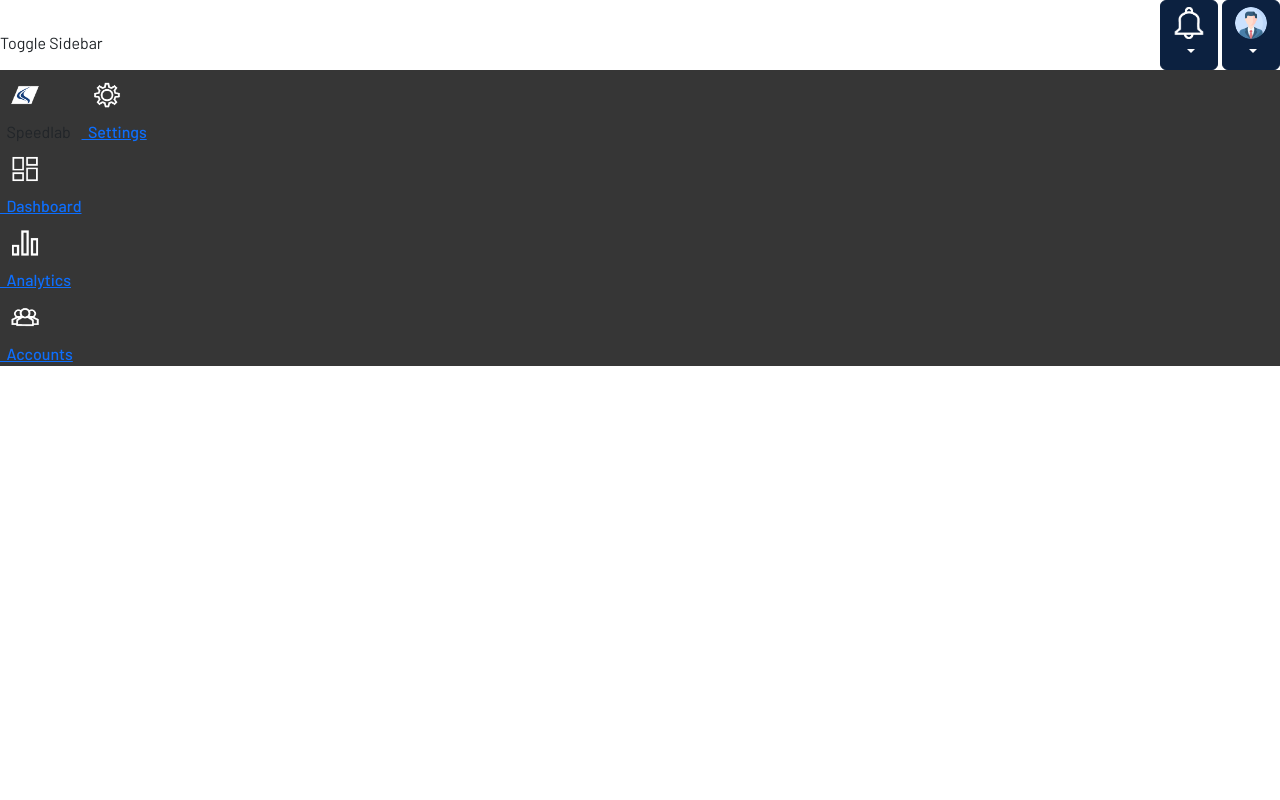
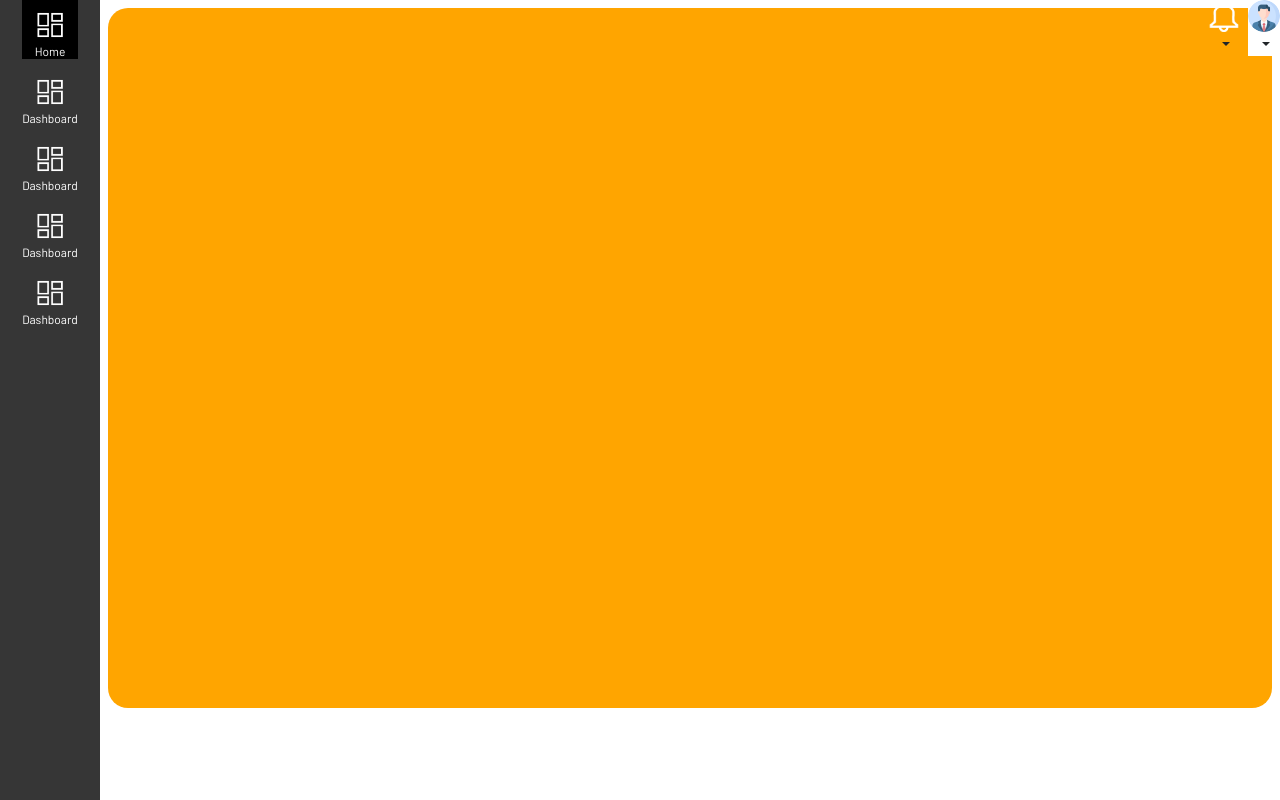
Before and after one commit to jersonreyes/FacMaSys, a Django app: page / in a window 1280 px wide. Run offline with Django 4.2, Linux system fonts and the light colour scheme; a user stored in the database is signed in; data comes from the database, SQL or seed files in the repository; both versions use the stored data as it was after the commit; style sheets or scripts are compiled from the project's sources; parts of the project's set-up code (start-up, migrations or seed data) failed here and were passed over; some libraries are stand-ins or nearby versions.

Commit message:
update: home

```diff
--- a/facmasys/views.py
+++ b/facmasys/views.py
@@ -3,4 +3,4 @@
 
 # Create your views here.
 def index(request):
-    return render(request, 'home/index.html')
+    return render(request, 'home/index.html', {'state':'home'})
--- a/tailwind_theme/static/css/dist/styles.css
+++ b/tailwind_theme/static/css/dist/styles.css
@@ -825,6 +825,10 @@
   position: sticky !important;
 }
 
+.right-0 {
+  right: 0px;
+}
+
 .float-right {
   float: right;
 }
@@ -993,6 +997,22 @@
   margin-right: 0.75rem;
 }
 
+.mt-\[-2px\] {
+  margin-top: -2px;
+}
+
+.mt-\[-5px\] {
+  margin-top: -5px;
+}
+
+.mt-\[-10px\] {
+  margin-top: -10px;
+}
+
+.mt-\[-7px\] {
+  margin-top: -7px;
+}
+
 .block {
   display: block;
 }
@@ -1021,6 +1041,10 @@
   display: table-cell;
 }
 
+.grid {
+  display: grid;
+}
+
 .contents {
   display: contents;
 }
@@ -1037,12 +1061,76 @@
   height: 100vh;
 }
 
+.h-full {
+  height: 100%;
+}
+
+.h-\[100vh\] {
+  height: 100vh;
+}
+
+.h-\[200px\] {
+  height: 200px;
+}
+
+.h-\[500px\] {
+  height: 500px;
+}
+
+.h-\[700px\] {
+  height: 700px;
+}
+
+.w-\[full\] {
+  width: full;
+}
+
+.w-full {
+  width: 100%;
+}
+
+.w-\[90vw\] {
+  width: 90vw;
+}
+
 .resize {
   resize: both;
 }
 
+.grid-flow-row {
+  grid-auto-flow: row;
+}
+
+.grid-flow-col {
+  grid-auto-flow: column;
+}
+
+.grid-cols-\[10fr_90fr\] {
+  grid-template-columns: 10fr 90fr;
+}
+
+.grid-cols-\[5fr_95fr\] {
+  grid-template-columns: 5fr 95fr;
+}
+
+.grid-cols-\[50px_90fr\] {
+  grid-template-columns: 50px 90fr;
+}
+
+.grid-cols-\[100px_90fr\] {
+  grid-template-columns: 100px 90fr;
+}
+
 .flex-row {
   flex-direction: row;
+}
+
+.flex-col {
+  flex-direction: column;
+}
+
+.place-items-center {
+  place-items: center;
 }
 
 .items-center {
@@ -1053,6 +1141,14 @@
   justify-content: center;
 }
 
+.gap-5 {
+  gap: 1.25rem;
+}
+
+.gap-2 {
+  gap: 0.5rem;
+}
+
 .truncate {
   overflow: hidden;
   text-overflow: ellipsis;
@@ -1061,6 +1157,18 @@
 
 .rounded {
   border-radius: 0.25rem;
+}
+
+.rounded-lg {
+  border-radius: 0.5rem;
+}
+
+.rounded-\[40px\] {
+  border-radius: 40px;
+}
+
+.rounded-\[20px\] {
+  border-radius: 20px;
 }
 
 .border {
@@ -1080,6 +1188,16 @@
 .bg-\[\#363636\] {
   --tw-bg-opacity: 1;
   background-color: rgb(54 54 54 / var(--tw-bg-opacity));
+}
+
+.bg-black {
+  --tw-bg-opacity: 1;
+  background-color: rgb(0 0 0 / var(--tw-bg-opacity));
+}
+
+.bg-\[orange\] {
+  --tw-bg-opacity: 1;
+  background-color: rgb(255 165 0 / var(--tw-bg-opacity));
 }
 
 .p-5 {
@@ -1178,6 +1296,11 @@
   line-height: 1;
 }
 
+.text-xs {
+  font-size: 0.75rem;
+  line-height: 1rem;
+}
+
 .uppercase {
   text-transform: uppercase;
 }
@@ -1202,6 +1325,10 @@
 .text-black {
   --tw-text-opacity: 1;
   color: rgb(0 0 0 / var(--tw-text-opacity));
+}
+
+.no-underline {
+  text-decoration-line: none;
 }
 
 .shadow {
--- a/templates/home/index.html
+++ b/templates/home/index.html
@@ -3,5 +3,9 @@
 {% block headers %} DASHBOARD {% endblock %}
 
 {% block content %}
+    <div >
+        <div class="bg-[orange] w-full rounded-[20px] h-[700px]">
 
+        </div>
+    </div>
 {% endblock %}
--- a/templates/partials/base.html
+++ b/templates/partials/base.html
@@ -37,23 +37,9 @@
     </head>
 
     <body id="body-pd" hx-headers='{"X-CSRFToken": "{{ csrf_token }}"}'>
-        {% if user.is_authenticated %}
-        <div>
-            <header class="header d-flex justify-content-between" id="header">
-
-                <!-- TITLE AND TOGGLE SIDEBAR BUTTON -->
-                <div class="header_toggle">
-                    <span class="tooltips_right">
-                    <img class="mb-1" style="width: 25px; height:25px;" src="{% static 'images/icon_navmenu.png' %}" id="header-toggle" alt="Logo">
-                    <span class="tooltiptext_right"> Toggle Sidebar </span>
-                    </span>
-                    <span class="h5 text-white ml-3">{% block headers %} TITLE {% endblock %}</span>
-                </div>
-
-                <div class="d-flex flex-row">
-                    <!-- NOTIFICATION ICON -->
-                    <div class="dropdown pr-1">
-                        <button class="btn btn-primary dropdown-toggle " type="button" data-toggle="dropdown" aria-haspopup="true" aria-expanded="false">
+        <div class="fixed right-0 grid grid-flow-col gap-2">
+            <div class="">
+                <button class=" dropdown-toggle " type="button" data-toggle="dropdown" aria-haspopup="true" aria-expanded="false">
                     <img src="{% static '/images/icon_notification.png' %}" style="width: 32px; height: 32px;" alt="Notif Icon">
                 </button>
 
@@ -93,8 +79,8 @@
             </div>
 
             <!-- PROFILE ICON -->
-                    <div class="dropdown">
-                        <button class="btn btn-primary dropdown-toggle " type="button" data-toggle="dropdown" aria-haspopup="true" aria-expanded="false">
+            <div class="">
+                <button class="bg-white dropdown-toggle " type="button" data-toggle="dropdown" aria-haspopup="true" aria-expanded="false">
                     <img src="{{ user.profile.image.url }}" class="rounded-circle" style="width: 32px; height: 32px;" alt="Staff Icon">
                 </button>
 
@@ -125,8 +111,8 @@
                 <!--<a href="{% url 'user-profile' %}" class="btn btn-primary"></a>-->
             </div>
         </div>
-                {% endif %}
-            </header>
+        <div class="grid grid-cols-[100px_90fr]">
+            <div>
                 {% include 'partials/sidebar.html' %}
             </div>
 
@@ -152,7 +138,12 @@
                 </div>
                 </div>
             </div>
+            <div class="p-2">
+                {% block content %}
 
+                {% endblock %}
+            </div>
+        </div>
         <!-- jQuery and Bootstrap (includes Popper) -->
         <script src="https://cdn.jsdelivr.net/npm/jquery@3.5.1/dist/jquery.slim.min.js"
         integrity="sha384-DfXdz2htPH0lsSSs5nCTpuj/zy4C+OGpamoFVy38MVBnE+IbbVYUew+OrCXaRkfj"
@@ -164,10 +155,5 @@
 
         <script src="{% static 'js/sidebar.js' %}"></script>
 
-        {% block content %}
-
-        {% endblock %}
-
-
     </body>
 </html>
--- a/templates/partials/sidebar.html
+++ b/templates/partials/sidebar.html
@@ -1,48 +1,33 @@
 {% load static %}
 {% if user.is_authenticated %}
 <!--  SIDE BAR -->
-<div class="bg-[#363636]">
-    <nav class="nav" id="navbar-settings">
-      <div>
-        <div class="nav_logo" id="text_link">
-          <img style="width:50px; height:50px;" src="{% static 'images/icon_logo.png' %}" alt="Speedlab">
-          <span class="nav_logo-name">&nbsp;&nbsp;Speedlab</span>
-        </div>
-
-          <div class="nav_list">
-            <a href="{% url 'dashboard-index' %}" class="nav_link sidebar-hovered {% if state == 'dashboard' %}sidebar-active{% endif %}" id="text_link">
+<div class="bg-[#363636] h-[100vh]">
+    <nav class="">
+      <div class="">
+        <div class="grid grid-flow-row gap-2 justify-center">
+            <a href="{% url 'index' %}" class="text-white no-underline grid items-center place-items-center justify-center {% if state == 'home' %}bg-black{% endif %}" id="text_link">
                 <img style="width:50px; height:50px;" src="{% static 'images/icon_dashboard.png' %}" id="tooltip_img" alt="Dashboard">
-                <span class="nav_name side_name" style="font-weight:500;">&nbsp;&nbsp;Dashboard</span>
+                <span class="mt-[-7px] text-xs">Home</span>
             </a>
 
-            <a href="{% url 'analytics' %}" class="nav_link sidebar-hovered {% if state == 'analytics' %}sidebar-active{% endif %}" id="text_link">
-                <img style="width:50px; height:50px;" src="{% static 'images/icon_sales_reports.png' %}" alt="Sales Report">
-                <span class="nav_name" style="font-weight:500;">&nbsp;&nbsp;Analytics</span>
+            <a href="{% url 'dashboard-index' %}" class="text-white no-underline grid items-center place-items-center justify-center {% if state == 'dashboard' %}bg-black{% endif %}" id="text_link">
+                <img style="width:50px; height:50px;" src="{% static 'images/icon_dashboard.png' %}" id="tooltip_img" alt="Dashboard">
+                <span class="mt-[-7px] text-xs">Dashboard</span>
             </a>
-            {% if request.user.is_superuser  %}
-                <a href="{% url 'dashboard-staff' %}" class="nav_link sidebar-hovered {% if state == 'accounts' %}sidebar-active{% endif %}" id="text_link">
-                    <img style="width:50px; height:50px;" src="{% static 'images/icon_staff.png' %}" alt="Accounts">
-                    <span class="nav_name" style="font-weight:500;">&nbsp;&nbsp;Accounts</span>
-                </a>
-            {% elif request.user.is_authenticated %}
-                <a href="{% url 'dashboard-customer' %}" class="nav_link sidebar-hovered {% if state == 'accounts' %}sidebar-active{% endif %}" id="text_link">
-                    <img style="width:50px; height:50px;" src="{% static 'images/icon_staff.png' %}" alt="Accounts">
-                    <span class="nav_name" style="font-weight:500;">&nbsp;&nbsp;Accounts</span>
-                </a>
-            {% endif %}
-          </div>
+            <a href="{% url 'dashboard-index' %}" class="text-white no-underline grid items-center place-items-center justify-center {% if state == 'dashboard' %}bg-black{% endif %}" id="text_link">
+                <img style="width:50px; height:50px;" src="{% static 'images/icon_dashboard.png' %}" id="tooltip_img" alt="Dashboard">
+                <span class="mt-[-7px] text-xs">Dashboard</span>
+            </a>
+            <a href="{% url 'dashboard-index' %}" class="text-white no-underline grid items-center place-items-center justify-center {% if state == 'dashboard' %}bg-black{% endif %}" id="text_link">
+                <img style="width:50px; height:50px;" src="{% static 'images/icon_dashboard.png' %}" id="tooltip_img" alt="Dashboard">
+                <span class="mt-[-7px] text-xs">Dashboard</span>
+            </a>
+            <a href="{% url 'dashboard-index' %}" class="text-white no-underline grid items-center place-items-center justify-center {% if state == 'dashboard' %}bg-black{% endif %}" id="text_link">
+                <img style="width:50px; height:50px;" src="{% static 'images/icon_dashboard.png' %}" id="tooltip_img" alt="Dashboard">
+                <span class="mt-[-7px] text-xs">Dashboard</span>
+            </a>
+        </div>
       </div>
-
-      {% comment %} LOGOUT BUTTON {% endcomment %}
-
-      <a href="{% url 'settings_view' %}" class="nav_link sidebar-hovered" id="text_link">
-        <img style="width:50px; height:50px;" src="{% static 'images/icon_settings.png' %}" alt="Settings">
-        <span class="nav_name" style="font-weight:500;">&nbsp;&nbsp;Settings</span>
-      </a>
-      <!-- <a href="{% url 'logout_confirmation' %}" class="nav_link" id="text_link">
-          <img style="width:50px; height:50px;" src="{% static 'images/icon_logout.png' %}" alt="Logo">
-          <span class="nav_name">Logout</span>
-      </a> -->
   </nav>
 </div>
 
```
Also changed, not shown: README.md, db.sqlite3. Lines whose indentation alone changed are shown as unchanged.
